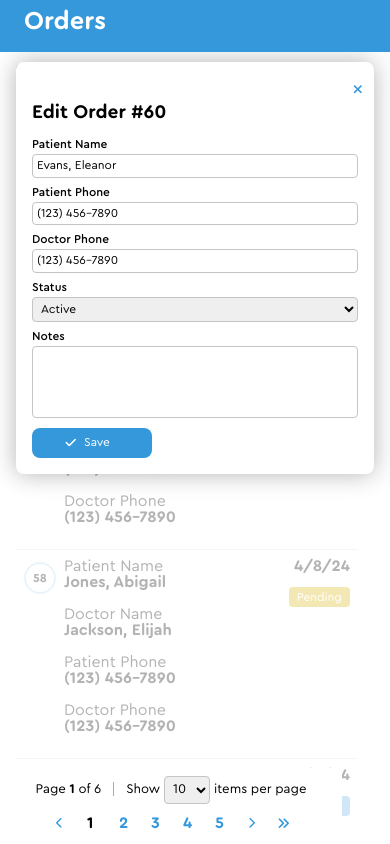
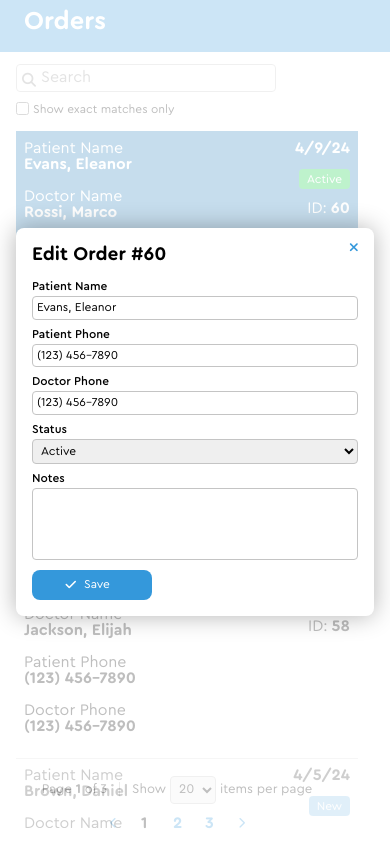
Before and after one commit to tprojects1/orders, a React (Create React App) app: page / in a window 390 px wide. Both pictures are taken after a click on the element 187 px from the left and 227 px from the top of the page. Built offline with nearby package versions, Linux system fonts and the light colour scheme.

Commit message:
mobile layout
mobile layout fixes for the table, data panel and overall user interface

```diff
--- a/src/common.js
+++ b/src/common.js
@@ -30,3 +30,45 @@ export function appendAnOverlayIfNecessary() {
         document.querySelector('#root').appendChild(overlay);
     }
 }
+
+export function toggleElementEnablement(selectors, enable = true) {
+    const arraySelectors = Array.isArray(selectors) ? selectors : [selectors];
+
+    arraySelectors.forEach((selector) => {
+        const elements = document.querySelectorAll(selector),
+            eventHandlers = {
+                click: (event) => event.preventDefault(),
+                keydown: (event) => event.preventDefault(),
+                scroll: (event) => event.preventDefault()
+            };
+
+        elements.forEach((element) => {
+
+            if (enable) {
+                if (element.id.includes('table-container')) element.classList.remove('hidden-overflow-breakpoint0')
+                else element.classList.remove('faded');
+
+                Object.keys(eventHandlers).forEach((event) => {
+                    element.removeEventListener(event, eventHandlers[event]);
+                });
+            }
+
+            else {
+
+                if (element.id.includes('table-container')) element.classList.add('hidden-overflow-breakpoint0')
+                else element.classList.add('faded');
+
+                Object.keys(eventHandlers).forEach((event) => {
+                    element.addEventListener(event, eventHandlers[event]);
+                });
+
+            }
+
+        });
+    });
+}
+
+export function repositionTheDataPanel () {
+    const dataPanel = document.querySelector('.data-panel');
+    if (dataPanel) dataPanel.style.marginTop = -dataPanel.offsetHeight/2 + 'px';
+}
--- a/src/components/button/component.jsx
+++ b/src/components/button/component.jsx
@@ -1,8 +1,23 @@
-import React from 'react';
+import React, { useEffect } from 'react';
 import './styles.scss';
 
 const Button = ({ children, type, text, onClick, icon, action, tier, isActive }) => {
-    // Conditional rendering for classes and icon/text
+    useEffect(() => {
+        // Add a keydown event listener to the document
+        const handleKeyDown = (event) => {
+            if (event.key === 'Escape' && action === 'close') {
+                onClick(); // Trigger the same function as click
+            }
+        };
+
+        document.addEventListener('keydown', handleKeyDown);
+
+        // Clean up the listener on unmount
+        return () => {
+            document.removeEventListener('keydown', handleKeyDown);
+        };
+    }, [action, onClick]); // Only re-run the effect if the action or onClick event changes
+
     return (
         <button
             type={type}
@@ -10,18 +25,16 @@ const Button = ({ children, type, text, onClick, icon, action, tier, isActive })
             tabindex={`${isActive ? -1 : 0}`}
             onClick={onClick}
         >
-            {action === 'close' ? <i className={`fa-solid fa-xmark`} /> :
-
-                (icon ? (
+            {action === 'close' ? <i className={`fa-solid fa-xmark`} /> : (
+                icon ? (
                     <>
                         <i className={`fa-solid fa-${icon}`} />
                         <span>{text}</span>
                     </>
                 ) : (
                     <>{text}</>
-                ))
-
-            }
+                )
+            )}
             {children}
         </button>
     );
--- a/src/components/button/styles.scss
+++ b/src/components/button/styles.scss
@@ -41,8 +41,14 @@ button {
         border-radius: 12px;
         height: 24px;
         position: absolute;
-        right: .25rem;
+        right: .5rem;
+        top: .5rem;
         width: 24px;
+
+        @include breakpoint(medium) {
+            right: .25rem;
+            top: 0;
+        }
 
         i {
             left: -1px;
--- a/src/components/data-panel/component.jsx
+++ b/src/components/data-panel/component.jsx
@@ -1,5 +1,5 @@
 import React, { useEffect, useState } from 'react';
-import { formattedString } from '../../common';
+import { formattedString, repositionTheDataPanel } from '../../common';
 import { Button } from '..';
 import './styles.scss';
 
@@ -25,6 +25,11 @@ const DataPanel = (
     useEffect(() => {
         setTimeout(() => {
             document.querySelector('.save')?.querySelector('button').setAttribute('disabled', 'true');
+            repositionTheDataPanel();
+            window.addEventListener('resize', function() {
+                repositionTheDataPanel();
+            });
+            setTimeout(repositionTheDataPanel, 1000);
         }, 2000);
     }, []);
 
--- a/src/components/data-panel/styles.scss
+++ b/src/components/data-panel/styles.scss
@@ -9,7 +9,8 @@
     margin-top: 0;
     padding: 1rem;
     position: fixed;
-    top: 62px;
+    // top: 62px;
+    top: 50%;
     width: calc(100% - 2rem);
     z-index: 101;
 
@@ -18,6 +19,7 @@
         border-radius: 0;
         box-shadow: none;
         left: 0;
+        margin-top: 0 !important;
         max-width: 320px;
         padding: 0 1rem;
         position: sticky;
@@ -29,7 +31,7 @@
         position: absolute;
     }
 
-    > div {
+    >div {
         position: relative;
         top: -100px;
     }
@@ -37,9 +39,11 @@
     button {
         margin-left: 0;
         margin-right: 0;
+
         * {
             left: -.75rem;
         }
+
         @include breakpoint("extra large") {
             * {
                 left: -1rem;
@@ -68,6 +72,11 @@
     }
 
     h2 {
-        margin-top: 1.5rem;
+        margin: 0;
+        width: calc(100% - 1.75rem);
+        @include breakpoint(medium) {
+            margin-top: .5rem;
+            width: calc(100% - 1.25rem);
+        }
     }
 }
--- a/src/components/page-controls/styles.scss
+++ b/src/components/page-controls/styles.scss
@@ -9,7 +9,11 @@
     min-width: $body-min-width;
     padding: .5rem 0 0 0;
     position: fixed;
-    width: calc(100vw - 3rem);
+    width: calc(100vw - 2.25rem);
+
+    > * {
+        left: 1.125rem;
+    }
 
     select {
         margin: 0;
--- a/src/components/table/component.jsx
+++ b/src/components/table/component.jsx
@@ -1,6 +1,6 @@
 import React, { useEffect, useState } from 'react';
 // import parse from 'date-fns/parse';
-import { formattedString, getTheCurrentBreakpoint } from '../../common';
+import { formattedString, getTheCurrentBreakpoint, repositionTheDataPanel, toggleElementEnablement } from '../../common';
 import './styles.scss';
 import { DataPanel, PageControls, Tag } from '..';
 import Fuse from 'fuse.js';
@@ -24,7 +24,7 @@ const Table = ({ data,
     [searchTerm, setSearchTerm] = useState(''),
     [showExactMatches, setShowExactMatches] = useState(false),
     [currentPage, setCurrentPage] = useState(1),
-    [itemsPerPage, setItemsPerPage] = useState(10),
+    [itemsPerPage, setItemsPerPage] = useState(20),
     [isShowingADataPanel, setIsShowingADataPanel] = useState(false),
     fuse = new Fuse(allData, {
       keys: Object.keys(allData[0]), // Adjust keys if needed
@@ -129,8 +129,10 @@ const Table = ({ data,
         dataPanel = document.querySelector('.data-panel'),
         showTheDataPanel = () => {
           // if (getTheCurrentBreakpoint() == 'small') document.querySelector('.overlay').classList.remove('hidden');
-          if (getTheCurrentBreakpoint() == 'small') document.querySelector('table').classList.add('faded');
+          // if (getTheCurrentBreakpoint() == 'small') document.querySelector('table').classList.add('faded');
+          if (getTheCurrentBreakpoint() == 'small') toggleElementEnablement(['table', 'header', '.page-controls', '#table-container', '#search'], false);
           setTimeout(() => {
+            repositionTheDataPanel();
             dataPanel.classList.remove('hidden');
           }, 400);
         }
@@ -139,11 +141,13 @@ const Table = ({ data,
         table.style.width = '100%'
         if (dataPanel) showTheDataPanel();
         // else document.querySelector('.overlay').classList.add('hidden');
-        else document.querySelector('table').classList.remove('faded');
+        // else document.querySelector('table').classList.remove('faded');
+        else toggleElementEnablement(['table', 'header', '.page-controls', '#table-container', '#search']);
       }
       else {
         // document.querySelector('.overlay').classList.add('hidden');
-        document.querySelector('table').classList.remove('faded');
+        // document.querySelector('table').classList.remove('faded');
+        toggleElementEnablement(['table', 'header', '.page-controls', '#table-container', '#search']);
         if (dataPanel) {
           table.style.width = 'calc(100% - ' + dataPanel.offsetWidth + 'px)';
           setIsShowingADataPanel(true);
@@ -231,8 +235,6 @@ const Table = ({ data,
     resizeTheTable();
   }
 
-
-
   return (
     <>
       <div className={`table ${isSortable ? 'sortable' : ''} ${isEditable ? 'editable' : ''} ${hasPageControls ? 'has-page-controls' : ''} ${isShowingADataPanel ? 'is-showing-a-data-panel' : ''}`}>
@@ -293,7 +295,7 @@ const Table = ({ data,
         <PageControls
           data={filteredData}
           visiblePageLinx={5}
-          itemsPerPageOptions={[5, 10, 20]}
+          itemsPerPageOptions={[10, 20, 50]}
           itemsPerPage={itemsPerPage}
           setItemsPerPage={setItemsPerPage}
           currentPage={currentPage}
--- a/src/components/table/styles.scss
+++ b/src/components/table/styles.scss
@@ -61,6 +61,16 @@
     &.has-page-controls {
         #table-container {
             // height: calc(100vh - 152px);
+        }
+        table {
+            &:after {
+                content: '';
+                display: block;
+                height: 118px;
+                @include breakpoint(medium) {
+                    height: 92px;
+                }
+            }
         }
     }
 
@@ -225,7 +235,7 @@
 
                 &[data-name] {
                     font-family: 'cera round pro bold';
-                    left: 2.5rem;
+                    // left: 4.5rem;
                     position: relative;
 
                     @include breakpoint(medium) {
@@ -242,7 +252,7 @@
                     }
                 }
 
-                &[data-name="id"] {
+                /*&[data-name="id"] {
                     align-items: center;
                     // background: lighten(map-get($colors, "primary"), 30%);
                     background: #fff;
@@ -267,6 +277,15 @@
                         justify-content: left;
                         position: static;
                         width: auto;
+                    }
+                }*/
+
+                &[data-name="id"] {
+                    display: flex;
+                    gap: .25rem;
+                    top: 3.75rem;
+                    &:before {
+                        content: 'ID:';
                     }
                 }
 
@@ -294,7 +313,7 @@
                     }
                 }
 
-                &[data-name="date"], &[data-name="status"] {
+                &[data-name="id"], &[data-name="date"], &[data-name="status"] {
                     left: auto;
                     position: absolute;
                     right: 0;
--- a/src/styles/forms.scss
+++ b/src/styles/forms.scss
@@ -12,7 +12,8 @@ select {
 
 label {
     font-family: 'cera round pro medium';
-    width: auto;
+    // width: auto;
+    width: fit-content;
 
     +input,
     +select,
--- a/src/styles/global.scss
+++ b/src/styles/global.scss
@@ -66,6 +66,12 @@ section {
     z-index: 1;
 }
 
+header {
+    + section {
+        z-index: 2;
+    }
+}
+
 strong {
     font-family: 'cera round pro bold';
 }
@@ -91,8 +97,18 @@ strong {
     transition: none;
 }
 
+.hidden-overflow {
+    overflow: hidden !important;
+}
+
+.hidden-overflow-breakpoint0 {
+    @media (max-width: 767px) {
+        overflow: hidden !important;
+    }
+}
+
 .faded {
-    opacity: .3;
+    opacity: .25;
 }
 
 .error {
```
